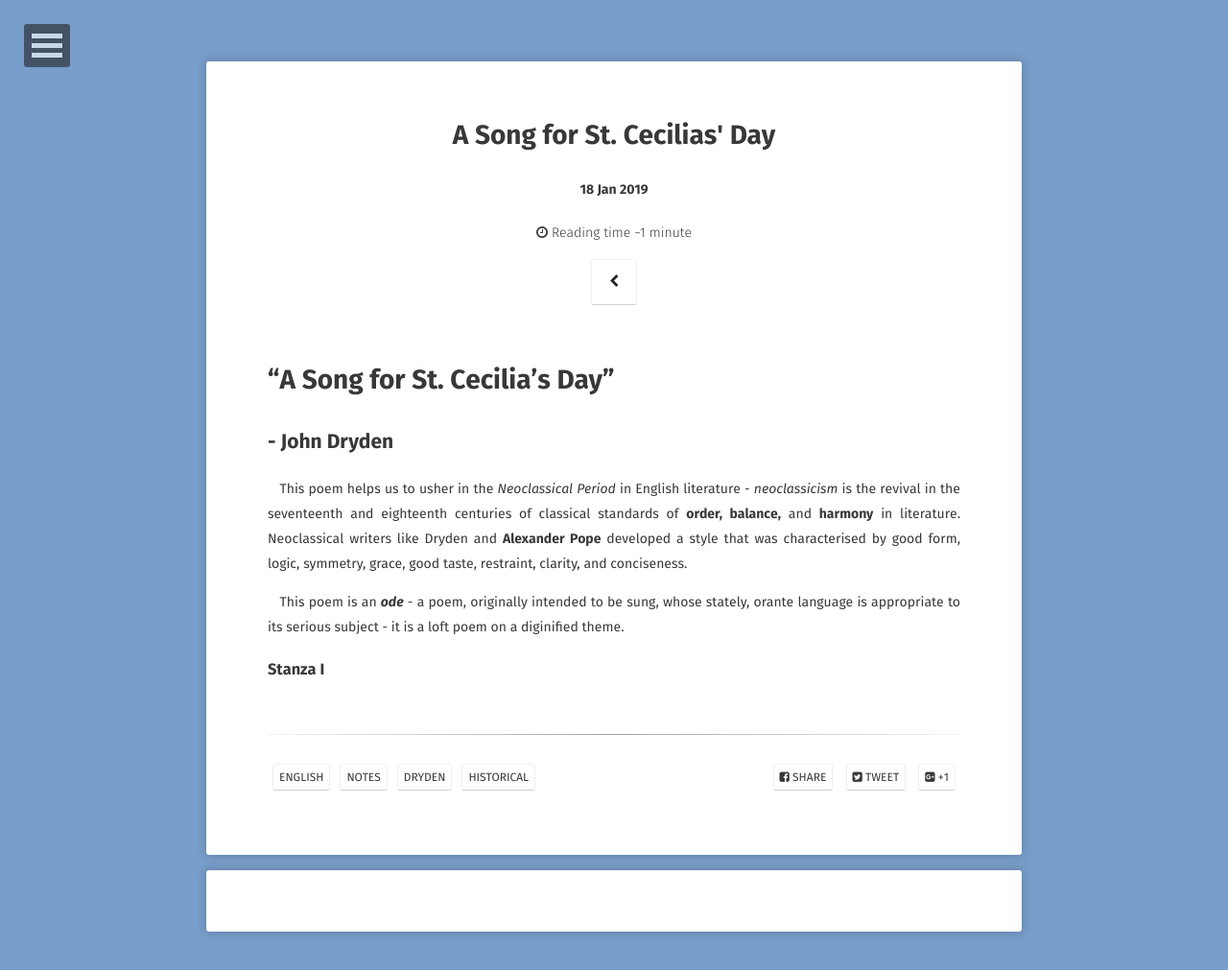
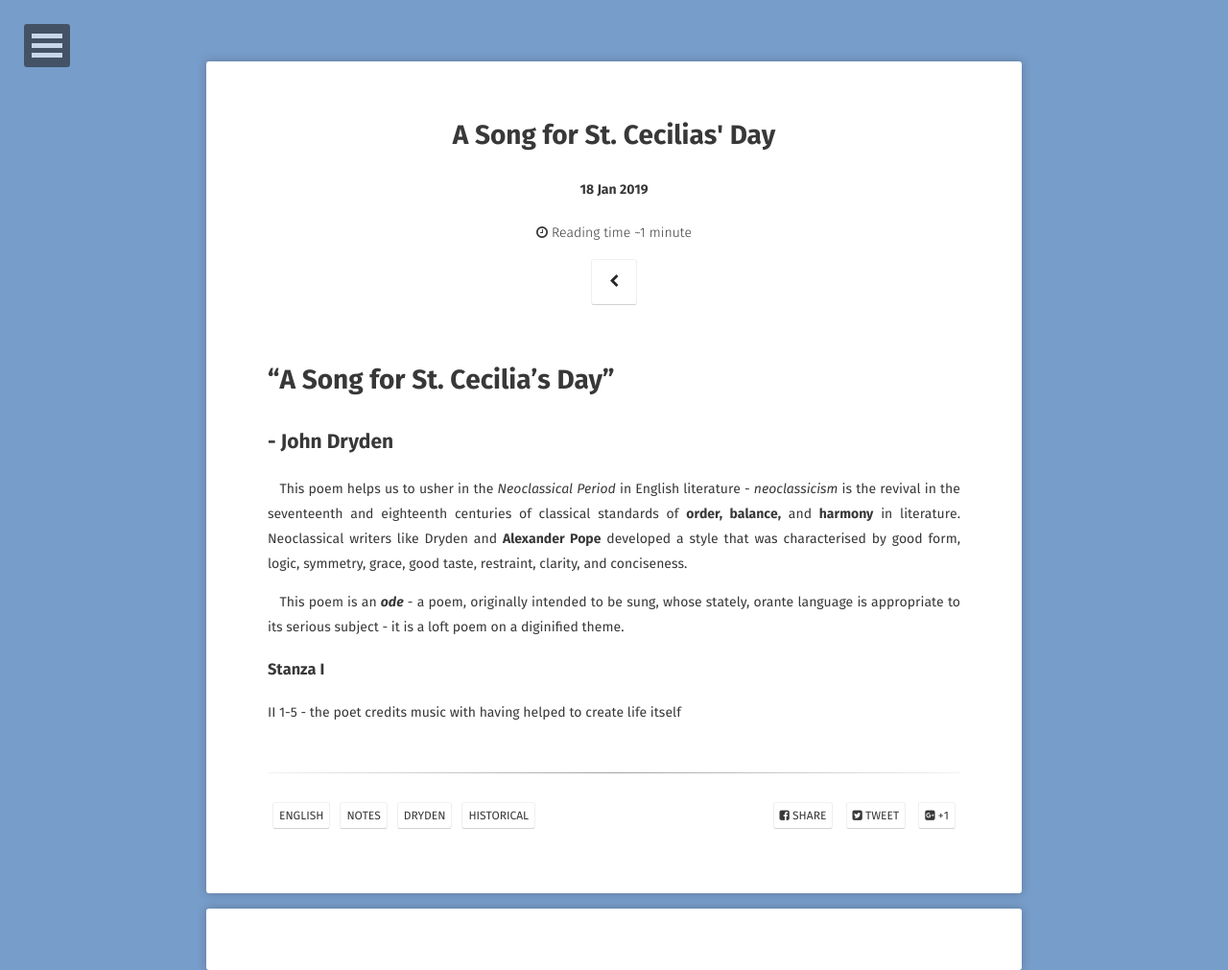
Before and after one commit to EthenStrine/site, a Jekyll site: the page built from _posts/2019-01-18-a-song-for-st-cecilias-day.md, in a window 1280 px wide. Shown: the whole page at 96% size. Built offline with Jekyll 4.4.1, drawn with Linux system fonts in a browser that asks for light colours; some web fonts are replaced; comment, search, counter and statistics services are not loaded.

Commit message:
Update 2019-01-18-a-song-for-st-cecilias-day.md

```diff
--- a/_posts/2019-01-18-a-song-for-st-cecilias-day.md
+++ b/_posts/2019-01-18-a-song-for-st-cecilias-day.md
@@ -18,3 +18,4 @@ comments: true
 &nbsp;&nbsp;&nbsp;This poem is an ***ode*** - a poem, originally intended to be sung, whose stately, orante language is appropriate to its serious subject - it is a loft poem on a diginified theme.
 
 ### Stanza I
+II 1-5 - the poet credits music with having helped to create life itself
```
